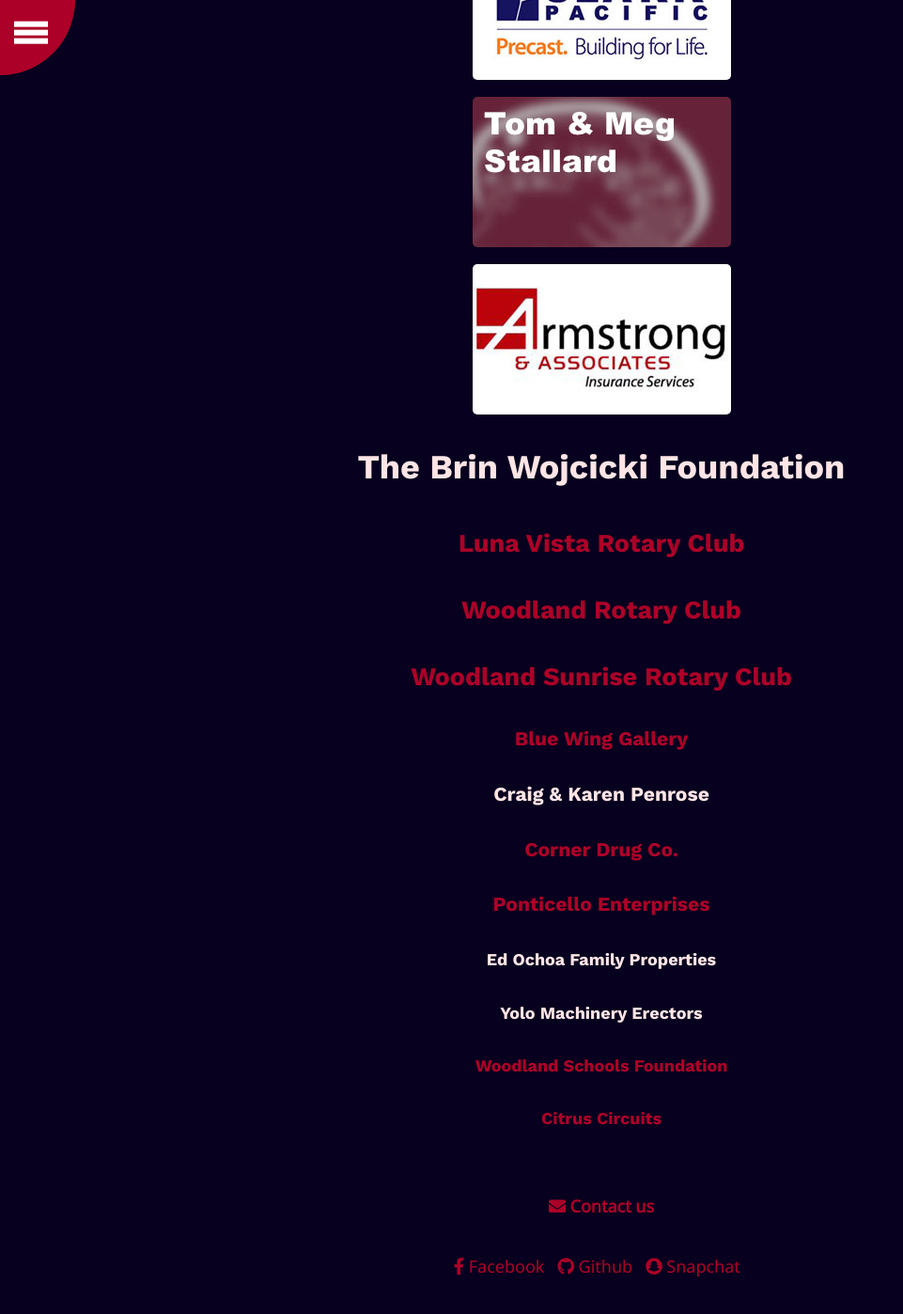
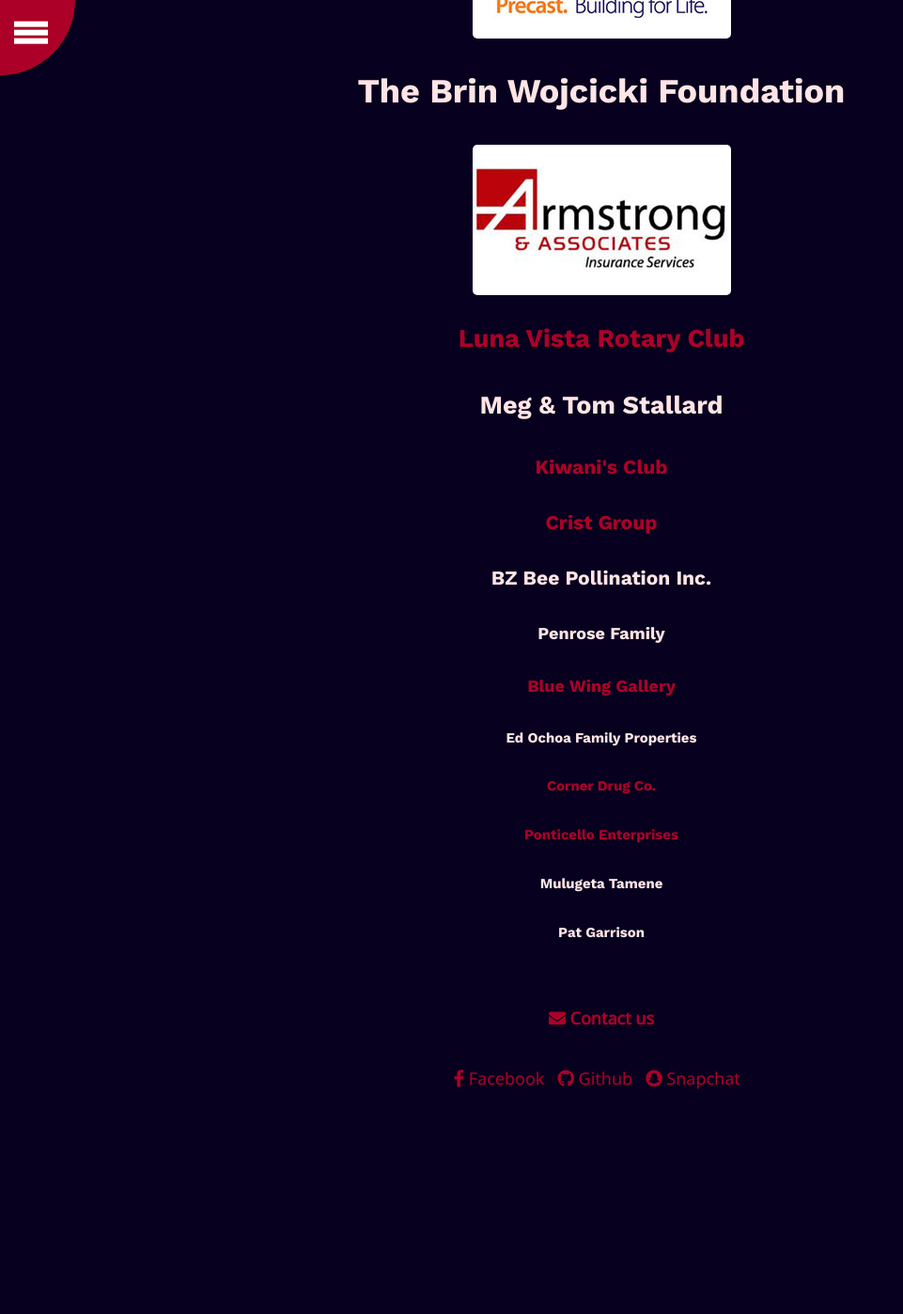
Before and after one commit to FRCTeam5458DigitalMinds/team5458.com, a Jekyll site: the page built from _pages/sponsors.html, in a window 1280 px wide and 1400 px high, scrolled down 1131 px. Shown: the whole window at 94% size, without its empty margins (0-961 px from the left). Built offline with Jekyll 4.4.1, drawn with Linux system fonts in a browser that asks for light colours; nearby versions of some CDN libraries; after the commit the page ends 2331 px from its top, so only the background shows below that; some of the changed text lies outside the part shown.

Commit message:
Correct sponsors list to 2019

```diff
--- a/_data/sponsors.yml
+++ b/_data/sponsors.yml
@@ -5,16 +5,8 @@
 # link - A hyperlink to the sponsor's website (O)
 # importance - A ranking system of how large to display the sponsor, 0 is more important than 5. (R)
 
-- name: Pioneer High School
-  link: https://phs.wjusd.org/
-  importance: 0
-
-- name: Woodland High School
-  link: https://whs.wjusd.org/
-  importance: 0
-
-- name: Yocha Dehe Wintun Nation
-  image: yocha-dehe.jpg
+- name: Yocha Dehe
+  image: yoche-dehe.jpg
   link: https://www.yochadehe.org/
   importance: 0
 
@@ -23,8 +15,7 @@
   link: https://www.clarkpacific.com/
   importance: 0
 
-- name: Tom & Meg Stallard
-  image: tom-and-meg-stallard.jpg
+- name: The Brin Wojcicki Foundation
   importance: 0
 
 - name: Armstrong Insurance
@@ -32,46 +23,44 @@
   link: https://www.armstrongprofessional.com/
   importance: 0
 
-- name: The Brin Wojcicki Foundation
-  importance: 0
-
 - name: Luna Vista Rotary Club
   link: https://portal.clubrunner.ca/4973/
   importance: 1
 
-- name: Woodland Rotary Club
-  link: http://www.woodlandrotary.org/
+- name: Meg & Tom Stallard
   importance: 1
 
-- name: Woodland Sunrise Rotary Club
-  link: http://www.woodlandsunriserotary.com/
-  importance: 1
+- name: Kiwani's Club
+  link: https://www.woodlandkiwanis.com/
+  importance: 2
+
+- name: Crist Group
+  link: http://cristgroup.com/
+  importance: 2
+
+- name: BZ Bee Pollination Inc.
+  importance: 2
+
+- name: Penrose Family
+  importance: 3
 
 - name: Blue Wing Gallery
   link: http://bluewinggallery.com/
-  importance: 2
+  importance: 3
 
-- name: Craig & Karen Penrose
-  importance: 2
+- name: Ed Ochoa Family Properties
+  importance: 4
 
 - name: Corner Drug Co.
   link: https://cornerdrugco.com/
-  importance: 2
+  importance: 4
 
 - name: Ponticello Enterprises
   link: http://ponticelloinc.com/
-  importance: 2
+  importance: 4
 
-- name: Ed Ochoa Family Properties
-  importance: 3
+- name: Mulugeta Tamene
+  importance: 4
 
-- name: Yolo Machinery Erectors
-  importance: 3
-
-- name: Woodland Schools Foundation
-  link: https://www.woodlandschoolsfoundation.org/
-  importance: 3
-
-- name: Citrus Circuits
-  link: https://www.citruscircuits.org/
-  importance: 3
+- name: Pat Garrison
+  importance: 4
```
